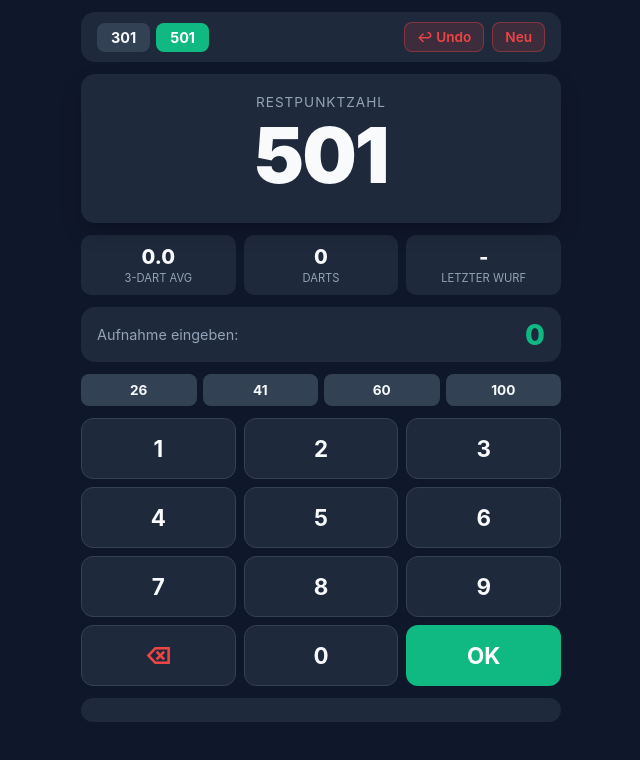
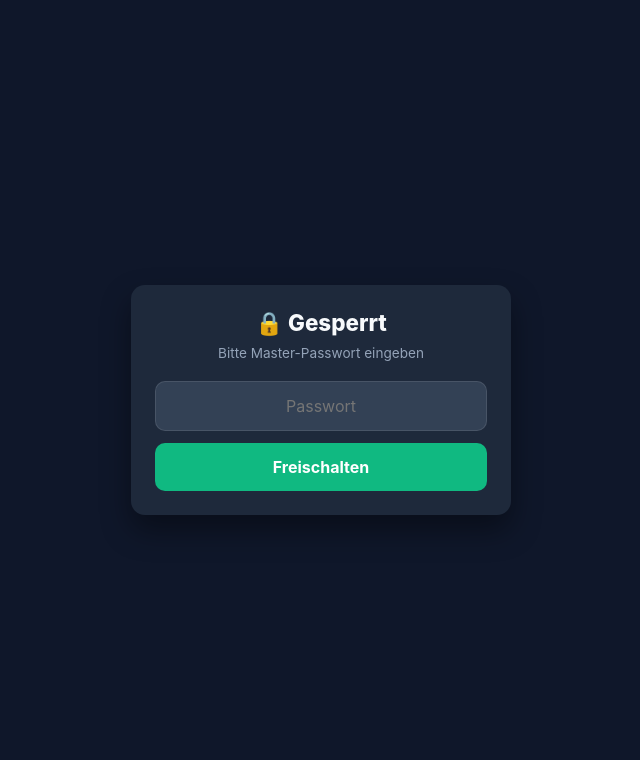
Before and after one commit to 5nicolai/dart, a plain HTML site: page index.html in a window 1280 px wide. Shown: the whole page, without its empty margins (319-959 px from the left). Drawn offline with Linux system fonts and the light colour scheme.

Commit message:
Aktualisieren von index.html mit pw

```diff
--- a/index.html
+++ b/index.html
@@ -2,7 +2,11 @@
 <html lang="de">
 <head>
   <meta charset="UTF-8">
-  <meta name="viewport" content="width=device-width, initial-scale=1.0, maximum-scale=1.0, user-scalable=no">
+  <meta name="viewport" content="width=device-width, initial-scale=1.0, maximum-scale=1.0, user-scalable=no, viewport-fit=cover">
+  <meta name="mobile-web-app-capable" content="yes">
+  <meta name="apple-mobile-web-app-capable" content="yes">
+  <meta name="apple-mobile-web-app-status-bar-style" content="black-translucent">
+  <meta name="theme-color" content="#0f172a">
   <title>Dart Scorer Pro</title>
   <style>
     :root {
@@ -25,23 +29,103 @@
       font-family: -apple-system, BlinkMacSystemFont, "Segoe UI", Roboto, sans-serif;
       user-select: none;
       -webkit-tap-highlight-color: transparent;
+      touch-action: manipulation;
+    }
+
+    html, body {
+      background-color: var(--bg);
+      color: var(--text);
+      min-height: 100vh;
+      min-height: -webkit-fill-available;
+      overflow-x: hidden;
+      overscroll-behavior: none;
     }
 
     body {
-      background-color: var(--bg);
-      color: var(--text);
-      min-height: 100vh;
       display: flex;
       justify-content: center;
-      padding: 12px;
+      padding: env(safe-area-inset-top, 12px) env(safe-area-inset-right, 12px) env(safe-area-inset-bottom, 12px) env(safe-area-inset-left, 12px);
     }
 
+    /* Auth Screen */
+    #auth-screen {
+      position: fixed;
+      inset: 0;
+      background: var(--bg);
+      z-index: 999;
+      display: flex;
+      flex-direction: column;
+      justify-content: center;
+      align-items: center;
+      padding: 24px;
+    }
+
+    .auth-box {
+      background: var(--card-bg);
+      border-radius: var(--radius);
+      padding: 24px;
+      width: 100%;
+      max-width: 380px;
+      text-align: center;
+      box-shadow: 0 15px 30px rgba(0, 0, 0, 0.4);
+    }
+
+    .auth-title {
+      font-size: 1.4rem;
+      font-weight: 800;
+      margin-bottom: 8px;
+    }
+
+    .auth-desc {
+      font-size: 0.85rem;
+      color: var(--text-muted);
+      margin-bottom: 20px;
+    }
+
+    .auth-input {
+      width: 100%;
+      background: var(--card-sub);
+      border: 1px solid rgba(255, 255, 255, 0.1);
+      border-radius: 10px;
+      padding: 14px;
+      color: var(--text);
+      font-size: 1rem;
+      outline: none;
+      margin-bottom: 12px;
+      text-align: center;
+    }
+
+    .auth-btn {
+      width: 100%;
+      background: var(--accent);
+      color: white;
+      border: none;
+      border-radius: 10px;
+      padding: 14px;
+      font-size: 1rem;
+      font-weight: 700;
+      cursor: pointer;
+    }
+
+    .auth-btn:active {
+      background: var(--accent-hover);
+    }
+
+    .auth-error {
+      color: var(--danger);
+      font-size: 0.85rem;
+      margin-top: 10px;
+      display: none;
+    }
+
+    /* Main App Container */
     .app-container {
       width: 100%;
       max-width: 480px;
       display: flex;
       flex-direction: column;
-      gap: 12px;
+      gap: 10px;
+      padding-top: 6px;
     }
 
     /* Top Bar */
@@ -50,7 +134,7 @@
       justify-content: space-between;
       align-items: center;
       background: var(--card-bg);
-      padding: 10px 16px;
+      padding: 8px 14px;
       border-radius: var(--radius);
     }
 
@@ -68,7 +152,6 @@
       font-weight: 700;
       font-size: 0.9rem;
       cursor: pointer;
-      transition: all 0.2s;
     }
 
     .mode-btn.active {
@@ -76,39 +159,44 @@
       color: #fff;
     }
 
+    .btn-action {
+      background: var(--card-sub);
+      color: var(--text);
+      border: none;
+      padding: 6px 10px;
+      border-radius: 8px;
+      font-size: 0.8rem;
+      font-weight: 600;
+      cursor: pointer;
+    }
+
     .btn-reset {
       background: rgba(239, 68, 68, 0.15);
       color: var(--danger);
       border: 1px solid rgba(239, 68, 68, 0.4);
-      padding: 6px 12px;
-      border-radius: 8px;
-      font-size: 0.85rem;
-      font-weight: 600;
-      cursor: pointer;
     }
 
     /* Main Score Display */
     .score-card {
       background: var(--card-bg);
       border-radius: var(--radius);
-      padding: 20px 16px;
+      padding: 16px;
       text-align: center;
       box-shadow: 0 10px 25px -5px rgba(0, 0, 0, 0.3);
-      position: relative;
     }
 
     .remaining-label {
-      font-size: 0.85rem;
+      font-size: 0.8rem;
       color: var(--text-muted);
       text-transform: uppercase;
       letter-spacing: 1px;
     }
 
     .score-display {
-      font-size: 4.8rem;
+      font-size: 4.4rem;
       font-weight: 900;
       line-height: 1;
-      margin: 8px 0;
+      margin: 6px 0;
       letter-spacing: -2px;
       color: var(--text);
     }
@@ -119,7 +207,7 @@
       border: 1px solid rgba(16, 185, 129, 0.3);
       border-radius: 10px;
       padding: 8px 12px;
-      margin-top: 8px;
+      margin-top: 6px;
       display: flex;
       justify-content: center;
       align-items: center;
@@ -141,7 +229,7 @@
       font-size: 1.15rem;
       font-weight: 800;
       color: #34d399;
-      letter-spacing: 1px;
+      letter-spacing: 0.5px;
     }
 
     /* Stats Grid */
@@ -153,19 +241,19 @@
 
     .stat-card {
       background: var(--card-bg);
-      padding: 10px;
+      padding: 8px;
       border-radius: 10px;
       text-align: center;
     }
 
     .stat-val {
-      font-size: 1.25rem;
+      font-size: 1.2rem;
       font-weight: 800;
       color: var(--text);
     }
 
     .stat-title {
-      font-size: 0.7rem;
+      font-size: 0.65rem;
       color: var(--text-muted);
       margin-top: 2px;
       text-transform: uppercase;
@@ -175,20 +263,20 @@
     .input-wrapper {
       background: var(--card-bg);
       border-radius: var(--radius);
-      padding: 10px 16px;
+      padding: 8px 14px;
       display: flex;
       justify-content: space-between;
       align-items: center;
-      min-height: 52px;
+      min-height: 48px;
     }
 
     .input-label {
-      font-size: 0.9rem;
+      font-size: 0.85rem;
       color: var(--text-muted);
     }
 
     .current-input {
-      font-size: 1.8rem;
+      font-size: 1.7rem;
       font-weight: 800;
       color: var(--accent);
       min-width: 60px;
@@ -207,18 +295,16 @@
       color: var(--text);
       border: 1px solid var(--card-sub);
       border-radius: 12px;
-      padding: 16px 0;
-      font-size: 1.4rem;
+      padding: 14px 0;
+      font-size: 1.35rem;
       font-weight: 700;
       cursor: pointer;
       display: flex;
       justify-content: center;
       align-items: center;
-      transition: background 0.1s, transform 0.05s;
     }
 
     .key-btn:active {
-      transform: scale(0.97);
       background: var(--card-sub);
     }
 
@@ -226,7 +312,6 @@
       background: var(--accent);
       color: #fff;
       border: none;
-      grid-column: span 1;
     }
 
     .key-btn.action-enter:active {
@@ -263,19 +348,19 @@
     .history-card {
       background: var(--card-bg);
       border-radius: var(--radius);
-      padding: 12px;
-      max-height: 110px;
+      padding: 10px;
+      max-height: 90px;
       overflow-y: auto;
       display: flex;
       flex-direction: column-reverse;
-      gap: 6px;
+      gap: 4px;
     }
 
     .history-row {
       display: flex;
       justify-content: space-between;
-      font-size: 0.85rem;
-      padding: 4px 8px;
+      font-size: 0.8rem;
+      padding: 3px 6px;
       background: rgba(255, 255, 255, 0.02);
       border-radius: 6px;
     }
@@ -292,20 +377,33 @@
 </head>
 <body>
 
-<div class="app-container">
-  <!-- Top Bar -->
+<!-- Login Gate -->
+<div id="auth-screen">
+  <div class="auth-box">
+    <div class="auth-title">🔒 Gesperrt</div>
+    <div class="auth-desc">Bitte Master-Passwort eingeben</div>
+    <form onsubmit="handleAuthSubmit(event)">
+      <input type="password" id="auth-input" class="auth-input" placeholder="Passwort" autocomplete="current-password" required>
+      <button type="submit" class="auth-btn">Freischalten</button>
+    </form>
+    <div class="auth-error" id="auth-error">Falsches Passwort!</div>
+  </div>
+</div>
+
+<!-- App -->
+<div class="app-container" id="app-content" style="display: none;">
   <div class="top-bar">
     <div class="mode-select">
       <button class="mode-btn" id="btn-301" onclick="switchGameMode(301)">301</button>
       <button class="mode-btn" id="btn-501" onclick="switchGameMode(501)">501</button>
     </div>
-    <div style="display: flex; gap: 8px;">
-      <button class="btn-reset" onclick="undoLastThrow()" title="Letzten Wurf rückgängig machen">↩ Undo</button>
-      <button class="btn-reset" onclick="confirmReset()">Neu</button>
+    <div style="display: flex; gap: 6px;">
+      <button class="btn-action" onclick="undoLastThrow()" title="Rückgängig">↩ Undo</button>
+      <button class="btn-action btn-reset" onclick="confirmReset()">Neu</button>
+      <button class="btn-action" onclick="lockApp()" title="App sperren">🔒</button>
     </div>
   </div>
 
-  <!-- Score Display -->
   <div class="score-card">
     <div class="remaining-label">Restpunktzahl</div>
     <div class="score-display" id="score-val">501</div>
@@ -316,7 +414,6 @@
     </div>
   </div>
 
-  <!-- Stats Grid -->
   <div class="stats-grid">
     <div class="stat-card">
       <div class="stat-val" id="stat-avg">0.0</div>
@@ -332,13 +429,11 @@
     </div>
   </div>
 
-  <!-- Input Field -->
   <div class="input-wrapper">
     <span class="input-label">Aufnahme eingeben:</span>
     <span class="current-input" id="input-val">0</span>
   </div>
 
-  <!-- Quick Score Buttons -->
   <div class="quick-scores">
     <button class="quick-btn" onclick="submitQuickScore(26)">26</button>
     <button class="quick-btn" onclick="submitQuickScore(41)">41</button>
@@ -346,7 +441,6 @@
     <button class="quick-btn" onclick="submitQuickScore(100)">100</button>
   </div>
 
-  <!-- Keypad -->
   <div class="keypad-grid">
     <button class="key-btn" onclick="appendDigit('1')">1</button>
     <button class="key-btn" onclick="appendDigit('2')">2</button>
@@ -362,12 +456,65 @@
     <button class="key-btn action-enter" onclick="submitScore()">OK</button>
   </div>
 
-  <!-- History Log -->
   <div class="history-card" id="history-list"></div>
 </div>
 
 <script>
-  // Checkout-Tabelle (Offizielle 2- & 3-Dart Finish-Wege)
+  // ==========================================
+  // PASSWORT-KONFIGURATION (SHA-256 Hash)
+  // Standard-Passwort: "DartTargetBolide2026!"
+  // ==========================================
+  const PASSWORD_HASH = "80f837da266e76cf0e3d23199feae223668894dfeb6716fecf9ca5ec4ebdb654";
+  const AUTH_STORAGE_KEY = "dart_scorer_auth_token";
+  const STORAGE_KEY = "dart_scorer_state_v1";
+
+  // SHA-256 Generator
+  async function sha256(message) {
+    const msgBuffer = new TextEncoder().encode(message);
+    const hashBuffer = await crypto.subtle.digest('SHA-256', msgBuffer);
+    const hashArray = Array.from(new Uint8Array(hashBuffer));
+    return hashArray.map(b => b.toString(16).padStart(2, '0')).join('');
+  }
+
+  async function handleAuthSubmit(e) {
+    e.preventDefault();
+    const input = document.getElementById("auth-input").value;
+    const hash = await sha256(input);
+
+    if (hash === PASSWORD_HASH) {
+      localStorage.setItem(AUTH_STORAGE_KEY, "authenticated_" + hash);
+      unlockUI();
+    } else {
+      document.getElementById("auth-error").style.display = "block";
+      document.getElementById("auth-input").value = "";
+    }
+  }
+
+  function checkAuth() {
+    const token = localStorage.getItem(AUTH_STORAGE_KEY);
+    if (token === "authenticated_" + PASSWORD_HASH) {
+      unlockUI();
+    } else {
+      document.getElementById("auth-screen").style.display = "flex";
+      document.getElementById("app-content").style.display = "none";
+    }
+  }
+
+  function unlockUI() {
+    document.getElementById("auth-screen").style.display = "none";
+    document.getElementById("app-content").style.display = "flex";
+    loadState();
+    renderUI();
+  }
+
+  function lockApp() {
+    localStorage.removeItem(AUTH_STORAGE_KEY);
+    location.reload();
+  }
+
+  // ==========================================
+  // DART APP LOGIK
+  // ==========================================
   const CHECKOUTS = {
     170: "T20 T20 Bull", 167: "T20 T19 Bull", 164: "T20 T18 Bull", 161: "T20 T17 Bull",
     160: "T20 T20 D20", 158: "T20 T20 D19", 157: "T20 T19 D20", 156: "T20 T20 D18",
@@ -380,7 +527,7 @@
     131: "T20 T13 D16", 130: "T20 T18 D8",  129: "T19 T16 D12", 128: "T18 T14 D16",
     127: "T20 T17 D8",  126: "T19 T19 D6",  125: "25 T20 D20",  124: "T20 T16 D8",
     123: "T19 T16 D9",  122: "T18 T20 D4",  121: "T20 T15 D8",  120: "T20 20 D20",
-    119: "T19 T10 D16", 118: "T20 18 D20",  117: "T20 17 D20",  116: "T20 16 D20",
+    119: "T19 10 D16", 118: "T20 18 D20",  117: "T20 17 D20",  116: "T20 16 D20",
     115: "T20 15 D20",  114: "T20 14 D20",  113: "T20 13 D20",  112: "T20 20 D16",
     111: "T20 19 D16",  110: "T20 18 D16",  109: "T20 17 D16",  108: "T20 16 D16",
     107: "T19 18 D16",  106: "T20 14 D16",  105: "T20 13 D16",  104: "T18 18 D16",
@@ -412,20 +559,16 @@
     3: "1 D1",          2: "D1"
   };
 
-  const STORAGE_KEY = "dart_scorer_state_v1";
-
   let state = {
     mode: 501,
     currentScore: 501,
-    history: [] // Array von Objekten: { score: Number, rest: Number, isBust: Boolean }
+    history: []
   };
 
   let inputBuffer = "";
 
-  // Initialisierung
   window.onload = () => {
-    loadState();
-    renderUI();
+    checkAuth();
   };
 
   function saveState() {
@@ -469,11 +612,10 @@
     }
   }
 
-  // Keypad & Input Logik
   function appendDigit(digit) {
     if (inputBuffer.length >= 3) return;
     const testVal = parseInt(inputBuffer + digit, 10);
-    if (testVal > 180) return; // 180 ist Maximum pro Aufnahme
+    if (testVal > 180) return;
     inputBuffer += digit;
     updateInputDisplay();
   }
@@ -502,7 +644,6 @@
 
     const rest = state.currentScore - score;
 
-    // Double Out Bust-Regeln
     if (rest < 0 || rest === 1) {
       alert("Überworfen (Bust)!");
       state.history.push({ score: 0, rest: state.currentScore, isBust: true, attempted: score });
@@ -540,16 +681,11 @@
     renderUI();
   }
 
-  // Rendering
   function renderUI() {
-    // Mode Buttons
     document.getElementById("btn-301").className = `mode-btn ${state.mode === 301 ? "active" : ""}`;
     document.getElementById("btn-501").className = `mode-btn ${state.mode === 501 ? "active" : ""}`;
-
-    // Main Score
     document.getElementById("score-val").innerText = state.currentScore;
 
-    // Checkout Path
     const checkoutBox = document.getElementById("checkout-box");
     const checkoutVal = document.getElementById("checkout-val");
     if (CHECKOUTS[state.currentScore]) {
@@ -559,7 +695,6 @@
       checkoutBox.className = "checkout-box none";
     }
 
-    // Stats
     const totalThrows = state.history.length;
     const dartsThrown = totalThrows * 3;
     const totalScored = state.mode - state.currentScore;
@@ -575,7 +710,6 @@
       document.getElementById("stat-last").innerText = "-";
     }
 
-    // History Log
     const list = document.getElementById("history-list");
     list.innerHTML = "";
     state.history.forEach((h, index) => {
@@ -589,8 +723,8 @@
     });
   }
 
-  // Physische Tastatur-Unterstützung
   window.addEventListener("keydown", (e) => {
+    if (document.getElementById("app-content").style.display === "none") return;
     if (e.key >= "0" && e.key <= "9") {
       appendDigit(e.key);
     } else if (e.key === "Backspace") {
```
